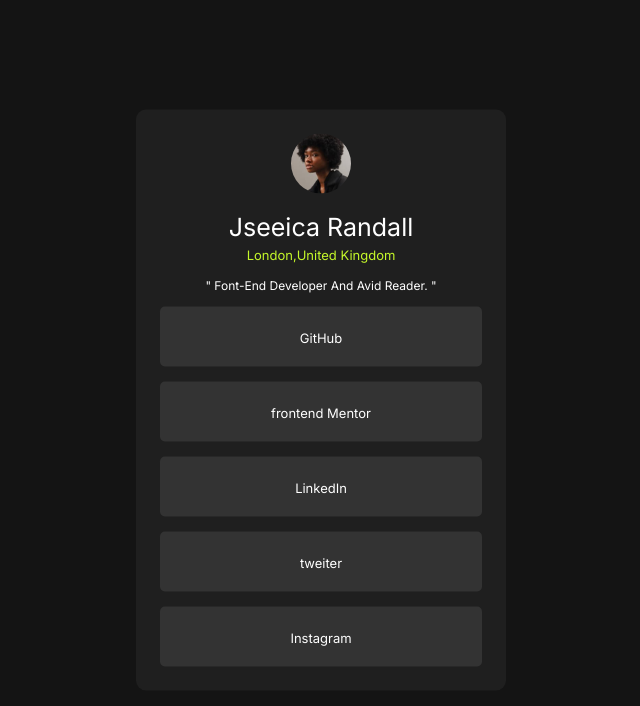
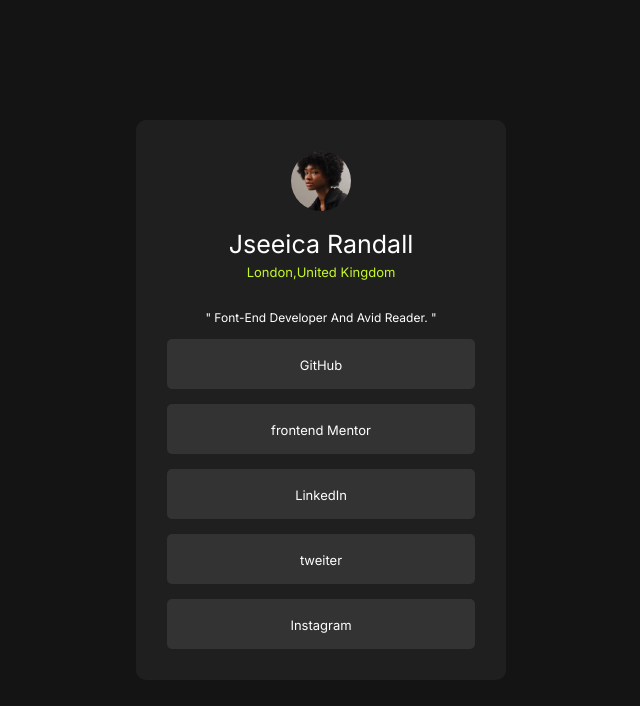
Before and after one commit to Abdelrahman-Amer-abo-halawa/frontend-Mentor-challenge-3, a plain HTML site: page index.html in a window 1280 px wide. Shown: the whole page, without its empty margins (319-959 px from the left). Drawn offline with Linux system fonts and the light colour scheme; a web font is replaced by a local one.

Commit message:
modifing css

```diff
--- a/main.css
+++ b/main.css
@@ -40,7 +40,7 @@ a {
 }
 main {
   background-color: hsl(0, 0%, 12%);
-  padding: 24px;
+  padding: 31px;
   text-align: center;
   position: absolute;
   left: 50%;
@@ -56,7 +56,7 @@ main {
   -ms-border-radius: 10px;
   -o-border-radius: 10px;
   min-width: 370px;
-  min-height: 550px;
+  min-height: 560px;
 }
 img {
   width: 60px;
@@ -79,7 +79,7 @@ img {
 }
 .text p.place {
   color: hsl(75, 94%, 57%);
-  margin-bottom: 15px;
+  margin-bottom: 30px;
   font-size: 13px;
   text-transform: capitalize;
 }
@@ -95,7 +95,7 @@ img {
   -moz-border-radius: 5px;
   -ms-border-radius: 5px;
   -o-border-radius: 5px;
-  padding: 20px;
+  padding: 15px;
   transition: 0.3s;
   -webkit-transition: 0.3s;
   -moz-transition: 0.3s;
```
